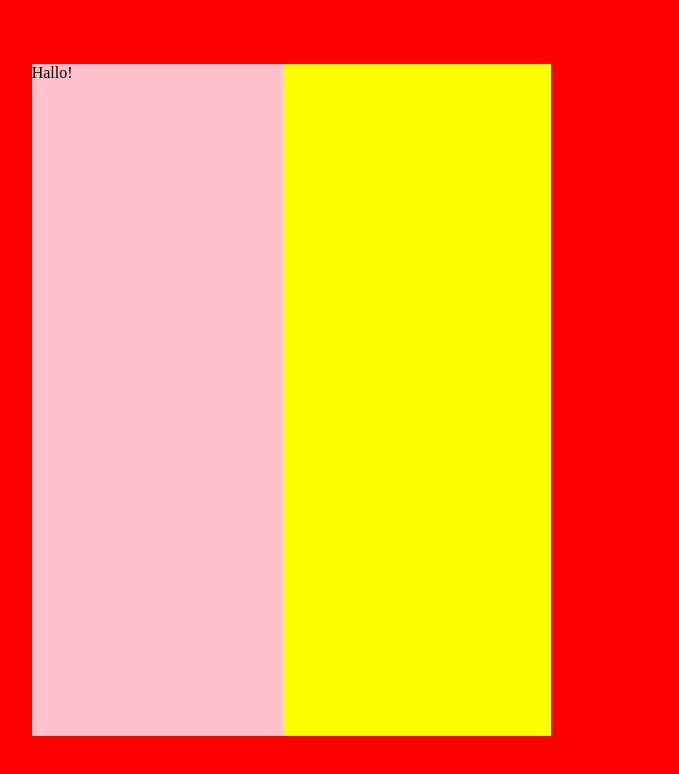
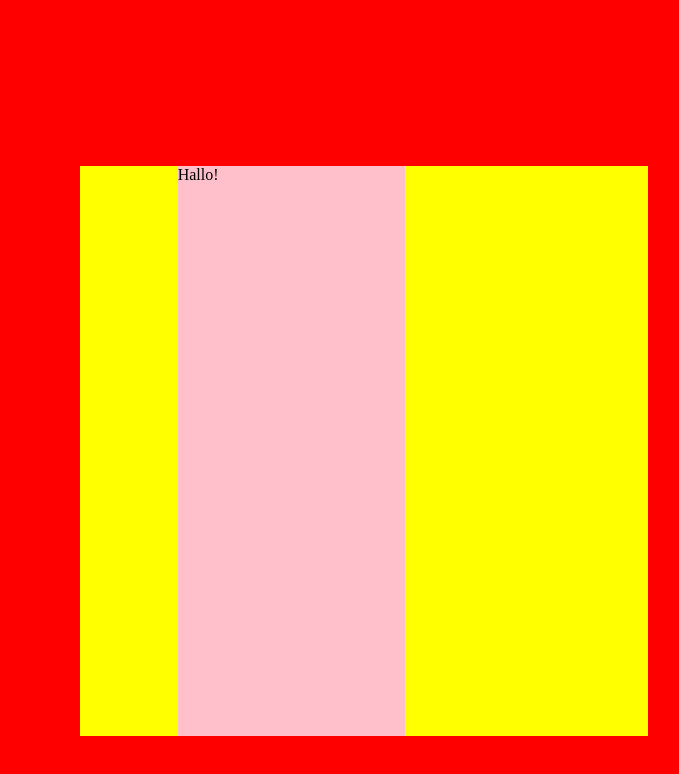
Before and after one commit to AndreasFaust/react-raster, a Next.js app: page / in a window 1280 px wide. Shown: the top 774 px of the page, without its empty margins (81-760 px from the left). Built offline with nearby package versions, Linux system fonts and the light colour scheme.

Commit message:
fix margin.

```diff
--- a/pages/index.tsx
+++ b/pages/index.tsx
@@ -76,7 +76,14 @@ const ExampleGrid = ({ children }) => (
 const ExamplePage = () => {
   return (
     <ExampleGrid>
-      <Box cols={6} height={3} marginLeft={1} background="yellow">
+      <Box
+        cols={6}
+        height={3}
+        marginLeft={1}
+        marginTop={1}
+        paddingLeft={1}
+        background="yellow"
+      >
         <Box cols={3} height={2} background="pink">
           Hallo!
         </Box>
--- a/src/Box/utils/getSpacing.ts
+++ b/src/Box/utils/getSpacing.ts
@@ -1,12 +1,12 @@
 import normalizeProps from "./normalizeProps";
 
-function getSpacingSingle({ display, gap, colspan, breakpoints, prop }) {
+function getSpacingSingle({ display, gap, cols, breakpoints, prop }) {
   const propNormalized = normalizeProps(breakpoints, prop);
   return propNormalized.map((propAtBreakpoint, index) => {
     switch (typeof propAtBreakpoint) {
       case "number":
         return display[index] === "grid"
-          ? `calc(((100% + ${gap[index]}) / ${colspan[index]}) * ${propAtBreakpoint})`
+          ? `calc(((100% + ${gap[index]}) / ${cols[index]}) * ${propAtBreakpoint})`
           : null;
       case "string":
       default:
@@ -19,7 +19,7 @@ export default function getSpacing({
   display,
   rowGap,
   columnGap,
-  colspan,
+  cols,
   breakpoints,
   props,
   prop,
@@ -28,28 +28,28 @@ export default function getSpacing({
     left: getSpacingSingle({
       display,
       gap: columnGap,
-      colspan,
+      cols,
       breakpoints,
       prop: props[`${prop}Left`],
     }),
     right: getSpacingSingle({
       display,
       gap: columnGap,
-      colspan,
+      cols,
       breakpoints,
       prop: props[`${prop}Right`],
     }),
     top: getSpacingSingle({
       display,
       gap: rowGap,
-      colspan,
+      cols,
       breakpoints,
       prop: props[`${prop}Top`],
     }),
     bottom: getSpacingSingle({
       display,
       gap: rowGap,
-      colspan,
+      cols,
       breakpoints,
       prop: props[`${prop}Bottom`],
     }),
--- a/src/Box/utils/useNormalize.ts
+++ b/src/Box/utils/useNormalize.ts
@@ -27,27 +27,11 @@ export default function useNormalize(props, context) {
   const rowGap = normalizeProps(breakpoints, mergedProps.rowGap);
   const columnGap = normalizeProps(breakpoints, mergedProps.columnGap);
 
-  const margin = getSpacing({
-    display,
+  const marginLeftInCols = normalizeMargin(breakpoints, mergedProps.marginLeft);
+  const marginRightInCols = normalizeMargin(
     breakpoints,
-    rowGap,
-    columnGap,
-    colspan,
-    prop: "margin",
-    props: mergedProps,
-  });
-  const padding = getSpacing({
-    display,
-    breakpoints,
-    rowGap,
-    columnGap,
-    colspan,
-    prop: "padding",
-    props: mergedProps,
-  });
-
-  const marginLeftInCols = normalizeMargin(breakpoints, margin.left);
-  const marginRightInCols = normalizeMargin(breakpoints, margin.right);
+    mergedProps.marginRight
+  );
 
   const cols = normalizeCols({
     cols: props.cols,
@@ -61,6 +45,25 @@ export default function useNormalize(props, context) {
     cols,
     left: marginLeftInCols,
     right: marginRightInCols,
+  });
+
+  const margin = getSpacing({
+    display,
+    breakpoints,
+    rowGap,
+    columnGap,
+    cols: colsTotal,
+    prop: "margin",
+    props: mergedProps,
+  });
+  const padding = getSpacing({
+    display,
+    breakpoints,
+    rowGap,
+    columnGap,
+    cols: colsTotal,
+    prop: "padding",
+    props: mergedProps,
   });
 
   return {
```
